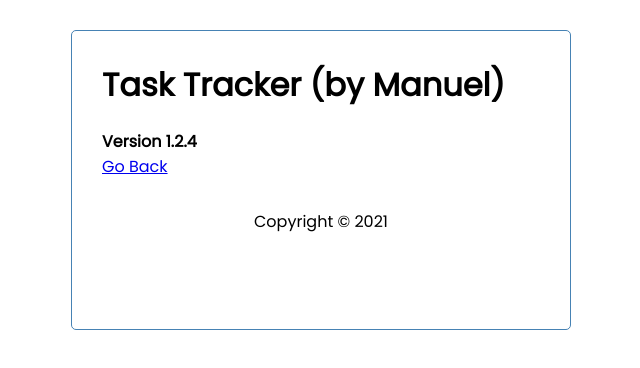
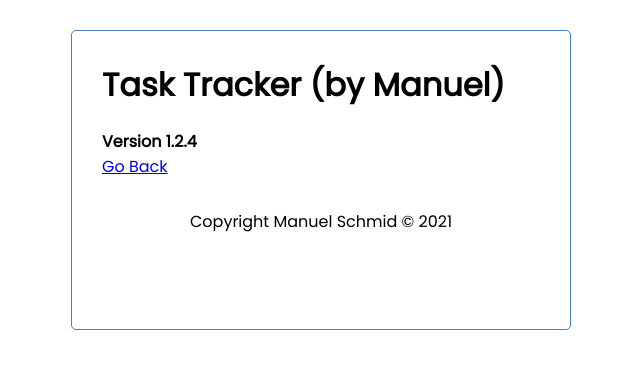
Before and after one commit to Manuel-Schmid/React-TaskTracker, a React (Create React App) app: page /about in a window 1280 px wide. Shown: the top 368 px of the page, without its empty margins (319-959 px from the left). Built offline with nearby package versions, Linux system fonts and the light colour scheme; data requests are answered from the project's data file.

Commit message:
added name to copyright footer

```diff
--- a/src/components/Footer.js
+++ b/src/components/Footer.js
@@ -5,7 +5,7 @@ const Footer = () => {
     const location = useLocation()
     return (
         <footer>
-            <p>Copyright &copy; 2021</p>
+            <p>Copyright Manuel Schmid &copy; 2021</p>
             {
                 location.pathname === '/' &&
                 <Link to={'/about'}>About</Link>
```
